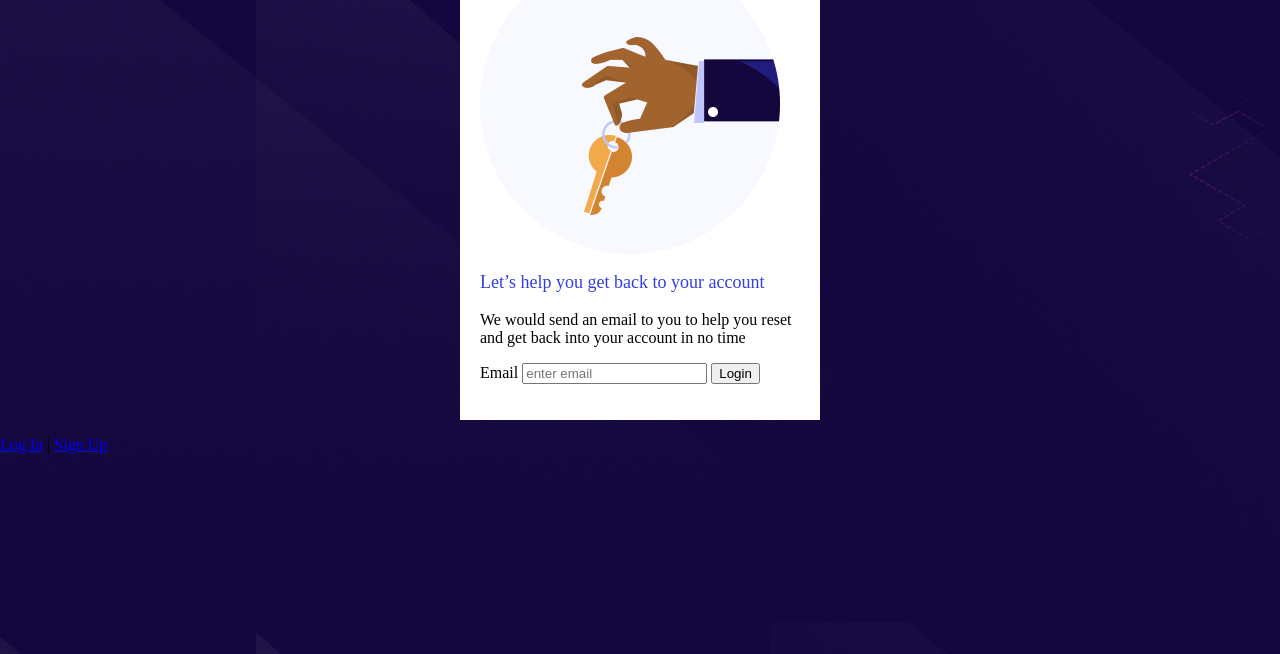
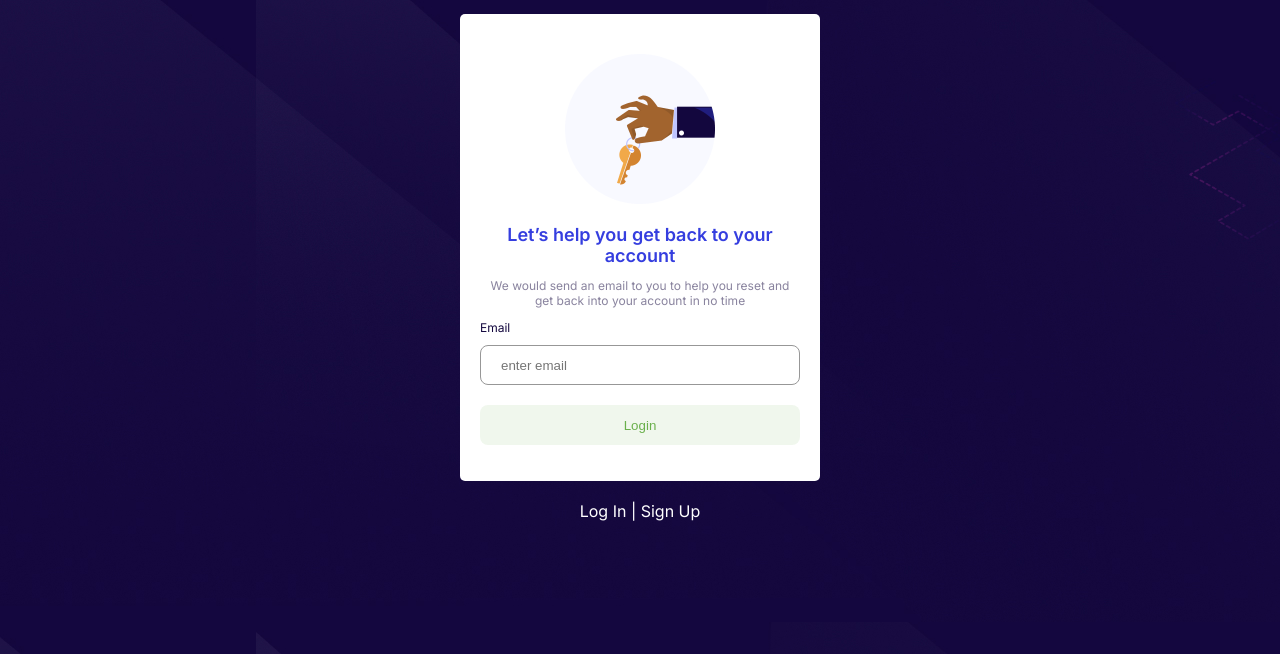
Before and after one commit to urchymanny/she-code-ph, a plain HTML site: page tdd.html in a window 1280 px wide. Shown: the part 146-800 px from the top of the page. Drawn offline with Linux system fonts and the light colour scheme.

Commit message:
resposiveness

```diff
--- a/css/tdd.css
+++ b/css/tdd.css
@@ -2,29 +2,113 @@
   padding: 0px;
   margin: 0px;
   background: url("../assets/bg.jpg");
+  font-family: Inter;
 }
 
 .form_card {
   background: #fff;
   width: 320px;
-  margin: 0 auto;
+  margin: 30px auto 20px;
   padding: 40px 20px 20px 20px;
+  border-radius: 5px;
 }
 
 .form_card .caption {
   color: #353edf;
   font-size: 18px;
+  font-weight: 600;
+  margin: 20px 0 7px;
 }
-.font_card .description {
+.form_card .description {
   color: rgba(19, 7, 62, 0.5);
   font-size: 12px;
 }
 
-.font_card form label {
+.form_card form {
+  text-align: left;
+}
+
+.form_card form label {
   color: #13073e;
   font-size: 12px;
 }
 
-.font_card form input {
+.form_card form input {
   height: 40px;
 }
+
+.form_card form input.email_input {
+  width: 100%;
+  margin-top: 10px;
+  padding-left: 20px;
+  border: 1px solid #979797;
+  border-radius: 8px;
+}
+
+.input-group {
+  margin-bottom: 20px;
+}
+
+.submit-btn {
+  width: 100%;
+  background: rgba(106, 176, 76, 0.1);
+  color: rgba(106, 176, 76, 1);
+  border: unset;
+  border-radius: 8px;
+}
+
+.submit-btn:hover {
+  background: rgba(106, 176, 76, 0.5);
+}
+
+.key {
+  width: 150px;
+  height: 150px;
+}
+
+.main-container {
+  margin: 100px auto;
+  width: max-content;
+  text-align: center;
+}
+
+.logo {
+  width: 120px;
+  height: 30px;
+}
+
+.bottom-links,
+.bottom-links a {
+  color: #ffffff;
+}
+
+.bottom-links a {
+  text-decoration: none;
+}
+
+.bottom-links a:hover {
+  color: black;
+  background: white;
+}
+
+/* .list {
+  color: #fff;
+}
+
+.list li:first-child {
+  font-weight: 700;
+} */
+
+@media only screen and (max-width: 768px) {
+  .main-container .form_card {
+    background-color: red;
+  }
+  .form_card label {
+  }
+}
+
+@media only screen and (max-width: 425px) {
+  .main-container .form_card {
+    background-color: blue;
+  }
+}
--- a/tdd.html
+++ b/tdd.html
@@ -2,12 +2,19 @@
   <head>
     <title>TDD Website with Box Layout</title>
     <link rel="stylesheet" href="css/tdd.css" type="text/css" />
+    <link rel="preconnect" href="https://fonts.googleapis.com" />
+    <link rel="preconnect" href="https://fonts.gstatic.com" crossorigin />
+    <link
+      href="https://fonts.googleapis.com/css2?family=Inter:slnt,wght@-10..0,100..900&display=swap"
+      rel="stylesheet"
+    />
   </head>
   <body id="tdd">
-    <img src="assets/logo.png" alt="logo" />
+    <div class="main-container">
+      <img src="assets/logo.png" class="logo" alt="logo" />
 
       <div class="form_card">
-      <img src="assets/keys.png" alt="" />
+        <img src="assets/keys.png" class="key" alt="key image" />
 
         <p class="caption">Let’s help you get back to your account</p>
 
@@ -17,12 +24,17 @@
         </p>
 
         <form action="">
-        <label for="email"> Email </label>
-        <input type="email" placeholder="enter email" />
-        <input type="submit" value="Login" />
+          <div class="input-group">
+            <label for="email"> Email </label> <br />
+            <input class="email_input" type="email" placeholder="enter email" />
+          </div>
+          <input type="submit" class="submit-btn" value="Login" />
         </form>
       </div>
 
-    <p><a href="/login.html">Log In</a> | <a href="/signup.html">Sign Up</a></p>
+      <p class="bottom-links">
+        <a href="/login.html">Log In</a> | <a href="/signup.html">Sign Up</a>
+      </p>
+    </div>
   </body>
 </html>
```
Lines whose indentation alone changed are shown as unchanged.
